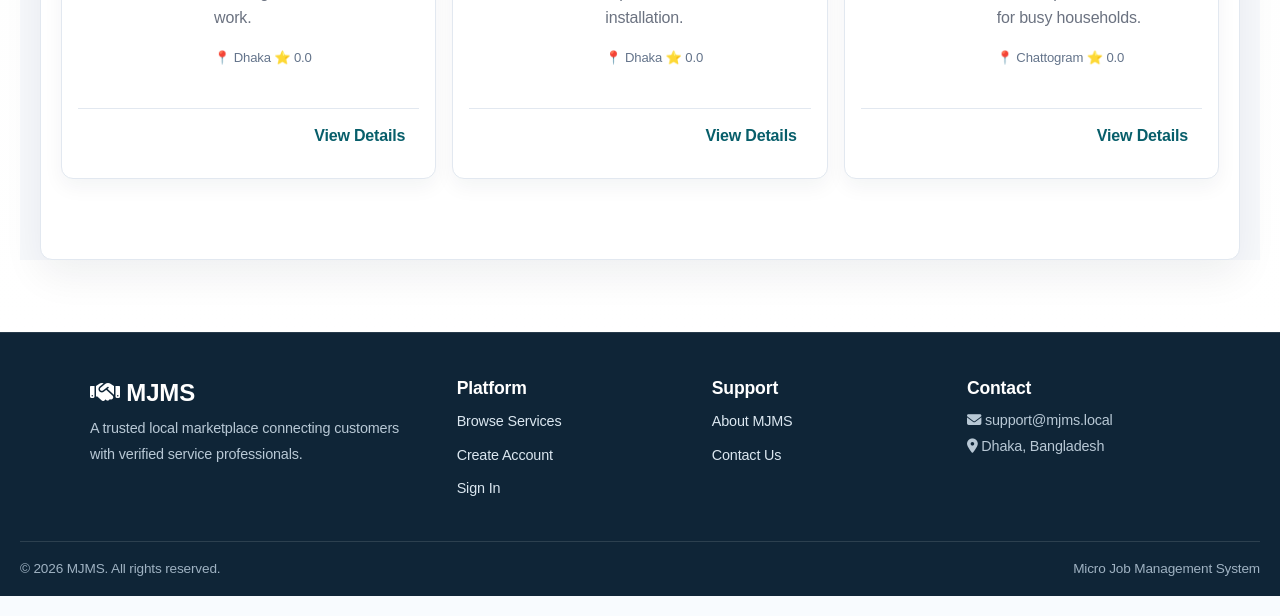
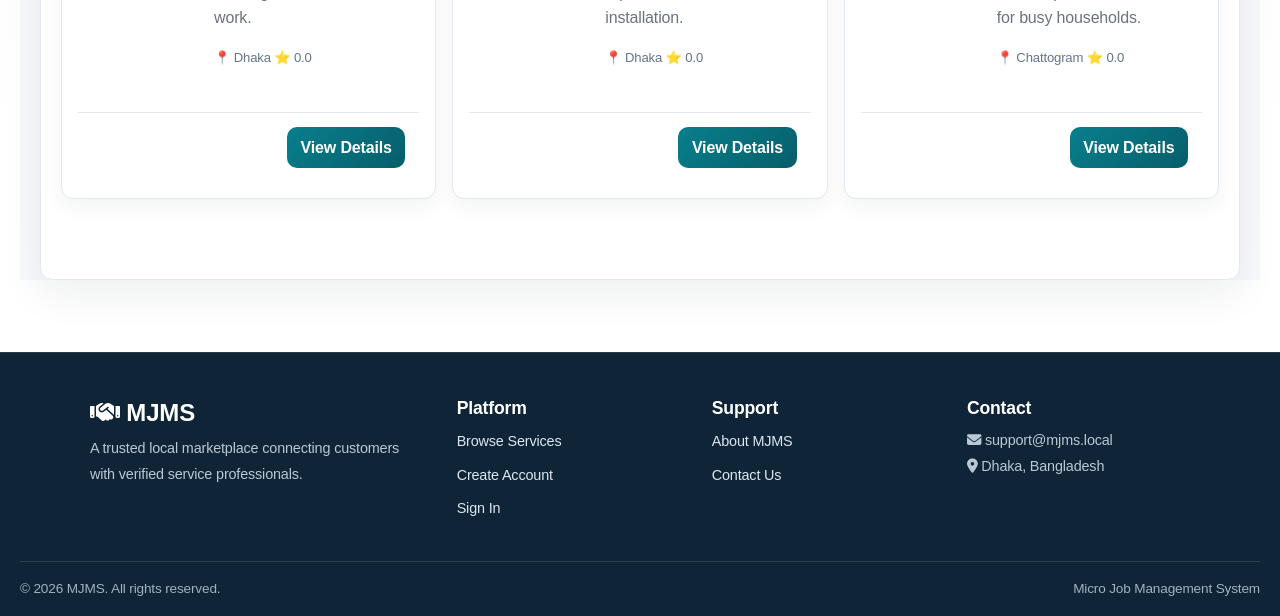
Before and after one commit to jmmahafuz-stack/Microjob_Management, a Django app: page /services/ in a window 1280 px wide. Shown: the part 2080-2696 px from the top of the page. Run offline with Django 5.2, Linux system fonts and the light colour scheme; data comes from the database, SQL or seed files in the repository; data that the repository does not hold is empty; parts of the project's set-up code (start-up, migrations or seed data) failed here and were passed over.

Commit message:
service page update

```diff
--- a/static/css/mjms-overrides.css
+++ b/static/css/mjms-overrides.css
@@ -1088,6 +1088,16 @@ input[type="button"]:hover {
     font-weight: 800;
 }
 
+.services-page .service-action {
+    display: inline-flex;
+    align-items: center;
+    justify-content: center;
+    min-height: 38px;
+    padding: .5rem .85rem;
+    color: #ffffff !important;
+    text-decoration: none;
+}
+
 .services-page .service-list {
     display: grid;
     grid-template-columns: repeat(auto-fill, minmax(300px, 1fr));
@@ -1123,6 +1133,17 @@ input[type="button"]:hover {
     grid-column: 1 / -1;
     display: flex;
     justify-content: flex-end;
+}
+
+.services-page .service-list-item > div:last-child {
+    grid-column: 1 / -1;
+    width: 100%;
+    min-width: 0;
+    margin-top: .25rem !important;
+}
+
+.services-page .service-list-item > div:last-child .worker-card-list {
+    width: 100%;
 }
 
 @media (max-width: 640px) {
--- a/templates/services/service_list.html
+++ b/templates/services/service_list.html
@@ -257,7 +257,7 @@
 
                         <div class="service-footer">
 
-                            <a href="{% url 'service_detail' service.id %}">
+                            <a href="{% url 'service_detail' service.id %}" class="btn btn-primary service-action">
                                 View Details
                             </a>
 
@@ -398,7 +398,7 @@
 
                         <div class="service-footer">
 
-                            <a href="{% url 'service_detail' service.id %}">
+                            <a href="{% url 'service_detail' service.id %}" class="btn btn-primary service-action">
                                 View Details
                             </a>
 
@@ -466,7 +466,7 @@
 
                     <div class="service-list-item__price">
 
-                        <a href="{% url 'service_detail' service.id %}">
+                        <a href="{% url 'service_detail' service.id %}" class="btn btn-primary service-action">
                             View Details
                         </a>
 
```
